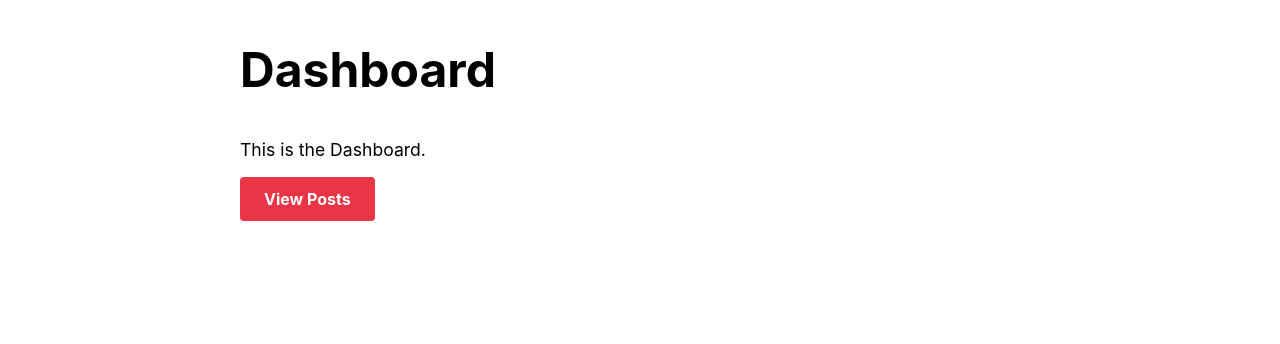
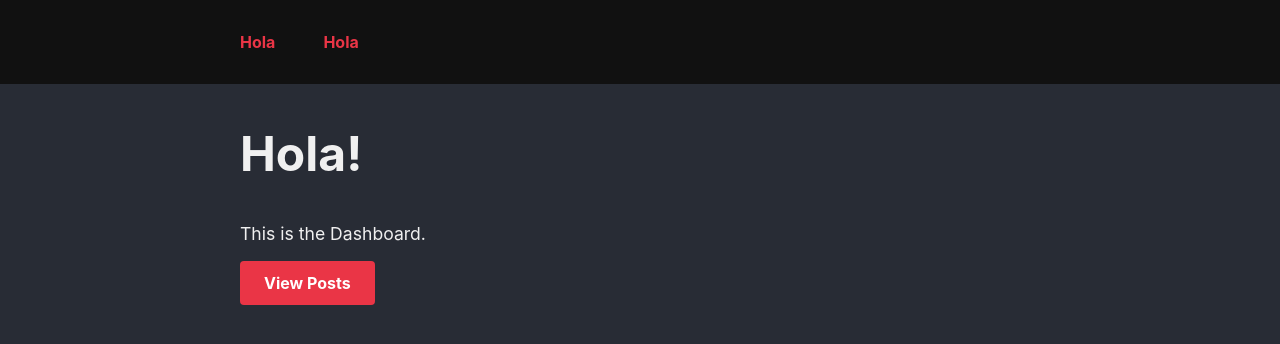
Before and after one commit to KarnellSchultz/KarmaProject, a React (Create React App) app: page / in a window 1280 px wide. Shown: the top 344 px of the page. Built offline with nearby package versions, Linux system fonts and the light colour scheme.

Commit message:
minorupdtes

```diff
--- a/src/index.css
+++ b/src/index.css
@@ -1,4 +1,6 @@
 body {
+  background: #282c35;
+  color: #f0f0f0;
   margin: 0;
   font-family: -apple-system, BlinkMacSystemFont, sans-serif;
   -webkit-font-smoothing: antialiased;
--- a/src/pages/DashboardPage.js
+++ b/src/pages/DashboardPage.js
@@ -2,13 +2,20 @@ import React from "react";
 import { Link } from "react-router-dom";
 
 const DashboardPage = () => (
+  <>
+    <nav>
       <section>
-    <h1>Dashboard</h1>
+        <a href="/">Hola</a>
+        <a href="/">Hola</a>
+      </section>
+    </nav>
+    <section>
+      <h1>Hola!</h1>
       <p>This is the Dashboard.</p>
-
       <Link to="posts" className="button">
         View Posts
       </Link>
     </section>
+  </>
 );
 export default DashboardPage;
--- a/src/pages/PostPage.js
+++ b/src/pages/PostPage.js
@@ -18,10 +18,18 @@ const PostsPage = ({ dispatch, loading, posts, hasErrors }) => {
   };
 
   return (
-    <section>
-      <h1>Posts</h1>
-      {renderPosts()}
-    </section>
+    <>
+      <nav>
+        <section>
+          <a href="/">Hola</a>
+          <a href="/">Hola</a>
+        </section>
+      </nav>
+      <section>
+        <h1>Posts</h1>
+        {renderPosts()}
+      </section>
+    </>
   );
 };
 
```
Lines whose indentation alone changed are shown as unchanged.
